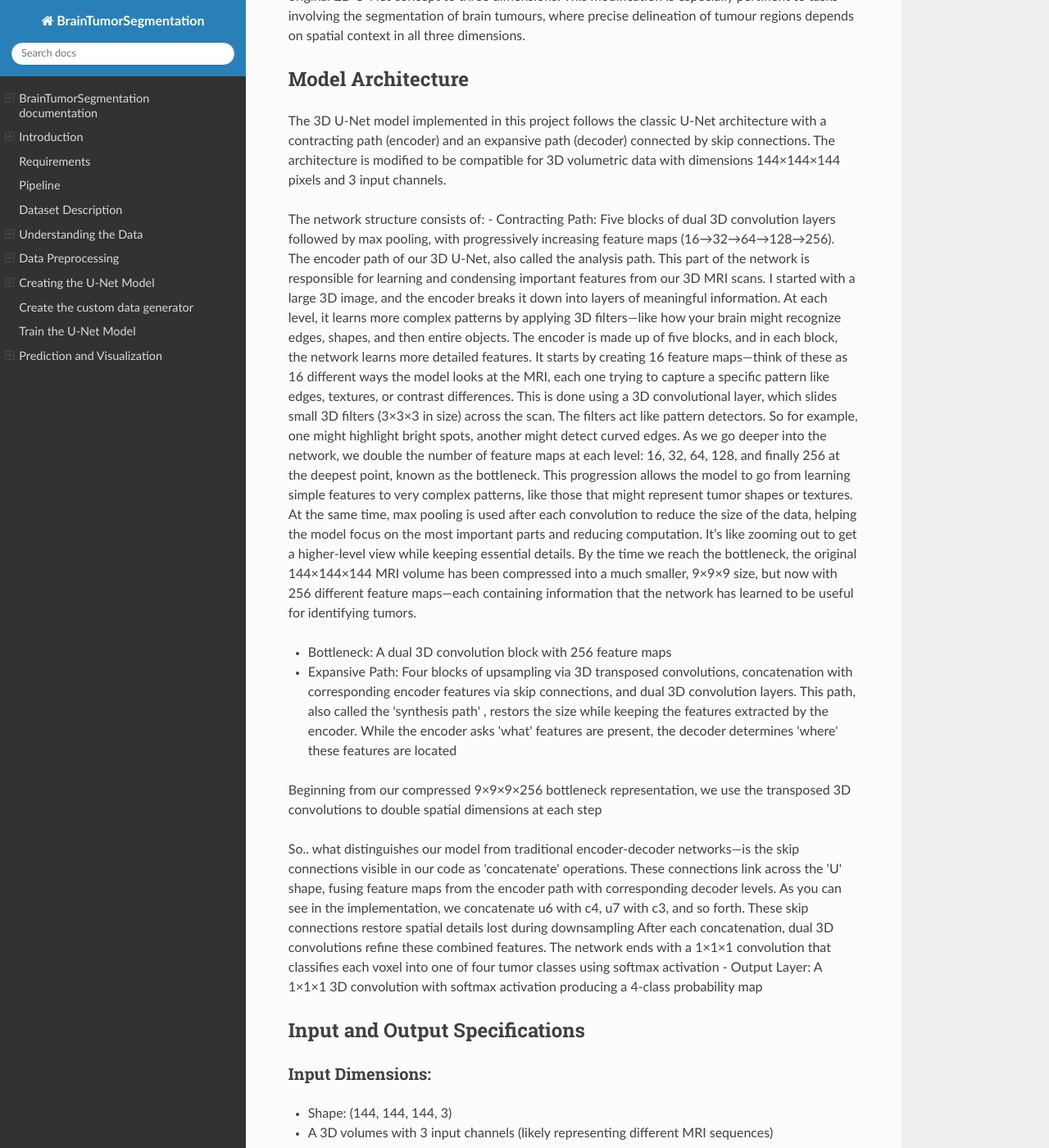
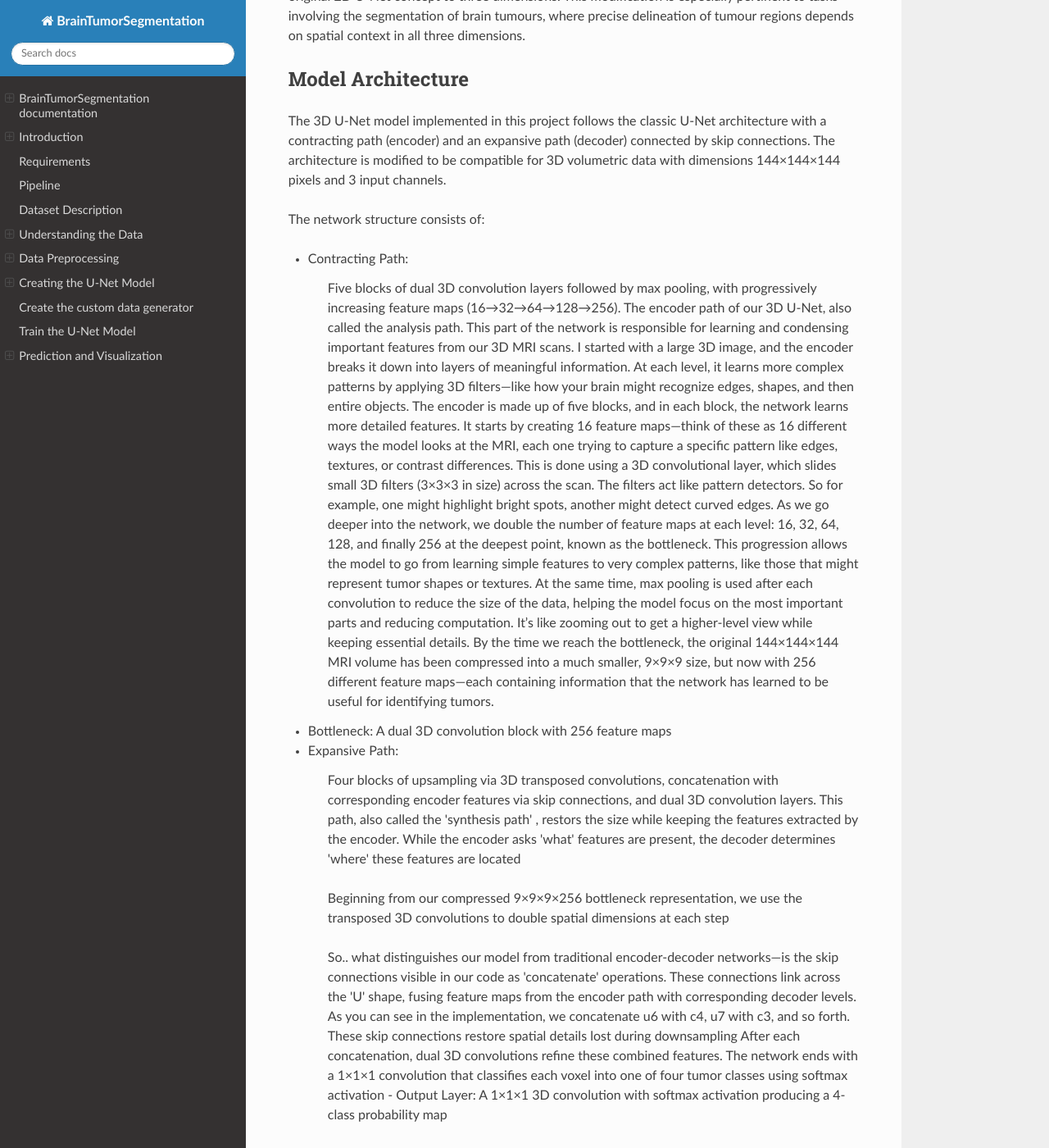
Before and after one commit to Zineb-dk/Brain_Tumor_Segmentation, a Sphinx documentation site: the page built from source/index.rst, in a window 1280 px wide and 1400 px high, scrolled down 11239 px. Shown: the whole window at 82% size. Built offline with Sphinx 7.4.7 and the Read the Docs theme 3.1.0, drawn with Linux system fonts in a browser that asks for light colours.

Commit message:
Update index.rst

```diff
--- a/source/index.rst
+++ b/source/index.rst
@@ -448,23 +448,30 @@ The 3D U-Net model implemented in this project follows the classic U-Net archite
 The architecture is modified to be compatible for 3D volumetric data with dimensions 144×144×144 pixels and 3 input channels.
 
 The network structure consists of:
-- Contracting Path: Five blocks of dual 3D convolution layers followed by max pooling, with progressively increasing feature maps (16→32→64→128→256). The encoder path of our 3D U-Net, also called the analysis path. This part of the network is responsible for learning and condensing important features from our 3D MRI scans.
-I started with a large 3D image, and the encoder breaks it down into layers of meaningful information. At each level, it learns more complex patterns by applying 3D filters—like how your brain might recognize edges, shapes, and then entire objects.
-The encoder is made up of five blocks, and in each block, the network learns more detailed features. It starts by creating 16 feature maps—think of these as 16 different ways the model looks at the MRI, each one trying to capture a specific pattern like edges, textures, or contrast differences.
-This is done using a 3D convolutional layer, which slides small 3D filters (3×3×3 in size) across the scan. The filters act like pattern detectors. So for example, one might highlight bright spots, another might detect curved edges.
-As we go deeper into the network, we double the number of feature maps at each level: 16, 32, 64, 128, and finally 256 at the deepest point, known as the bottleneck. This progression allows the model to go from learning simple features to very complex patterns, like those that might represent tumor shapes or textures.
-At the same time, max pooling is used after each convolution to reduce the size of the data, helping the model focus on the most important parts and reducing computation. It’s like zooming out to get a higher-level view while keeping essential details.
-By the time we reach the bottleneck, the original 144×144×144 MRI volume has been compressed into a much smaller, 9×9×9 size, but now with 256 different feature maps—each containing information that the network has learned to be useful for identifying tumors.
+
+
+- Contracting Path:
+
+      Five blocks of dual 3D convolution layers followed by max pooling, with progressively increasing feature maps (16→32→64→128→256). The encoder path of our 3D U-Net, also called the analysis path. This part of the network is responsible for learning and condensing important features from our 3D MRI scans.
+      I started with a large 3D image, and the encoder breaks it down into layers of meaningful information. At each level, it learns more complex patterns by applying 3D filters—like how your brain might recognize edges, shapes, and then entire objects.
+      The encoder is made up of five blocks, and in each block, the network learns more detailed features. It starts by creating 16 feature maps—think of these as 16 different ways the model looks at the MRI, each one trying to capture a specific pattern like edges, textures, or contrast differences.
+      This is done using a 3D convolutional layer, which slides small 3D filters (3×3×3 in size) across the scan. The filters act like pattern detectors. So for example, one might highlight bright spots, another might detect curved edges.
+      As we go deeper into the network, we double the number of feature maps at each level: 16, 32, 64, 128, and finally 256 at the deepest point, known as the bottleneck. This progression allows the model to go from learning simple features to very complex patterns, like those that might represent tumor shapes or textures.
+      At the same time, max pooling is used after each convolution to reduce the size of the data, helping the model focus on the most important parts and reducing computation. It’s like zooming out to get a higher-level view while keeping essential details.
+      By the time we reach the bottleneck, the original 144×144×144 MRI volume has been compressed into a much smaller, 9×9×9 size, but now with 256 different feature maps—each containing information that the network has learned to be useful for identifying tumors.
 
 - Bottleneck: A dual 3D convolution block with 256 feature maps
-- Expansive Path: Four blocks of upsampling via 3D transposed convolutions, concatenation with corresponding encoder features via skip connections, and dual 3D convolution layers. This path, also called the 'synthesis path' , restors the size while keeping the features extracted by the encoder. While the encoder asks 'what' features are present, the decoder determines 'where' these features are located
 
-Beginning from our compressed 9×9×9×256 bottleneck representation, we use the transposed 3D convolutions to double spatial dimensions at each step
+- Expansive Path:
 
-So.. what distinguishes our model from traditional encoder-decoder networks—is the skip connections visible in our code as 'concatenate' operations. These connections link across the 'U' shape, fusing feature maps from the encoder path with corresponding decoder levels. As you can see in the implementation, we concatenate u6 with c4, u7 with c3, and so forth.
-These skip connections restore spatial details lost during downsampling
-After each concatenation, dual 3D convolutions refine these combined features. The network ends with a 1×1×1 convolution that classifies each voxel into one of four tumor classes using softmax activation
-- Output Layer: A 1×1×1 3D convolution with softmax activation producing a 4-class probability map
+      Four blocks of upsampling via 3D transposed convolutions, concatenation with corresponding encoder features via skip connections, and dual 3D convolution layers. This path, also called the 'synthesis path' , restors the size while keeping the features extracted by the encoder. While the encoder asks 'what' features are present, the decoder determines 'where' these features are located
+
+      Beginning from our compressed 9×9×9×256 bottleneck representation, we use the transposed 3D convolutions to double spatial dimensions at each step
+
+      So.. what distinguishes our model from traditional encoder-decoder networks—is the skip connections visible in our code as 'concatenate' operations. These connections link across the 'U' shape, fusing feature maps from the encoder path with corresponding decoder levels. As you can see in the implementation, we concatenate u6 with c4, u7 with c3, and so forth.
+      These skip connections restore spatial details lost during downsampling
+      After each concatenation, dual 3D convolutions refine these combined features. The network ends with a 1×1×1 convolution that classifies each voxel into one of four tumor classes using softmax activation
+      - Output Layer: A 1×1×1 3D convolution with softmax activation producing a 4-class probability map
 
 Input and Output Specifications
 -------------------------------
```
